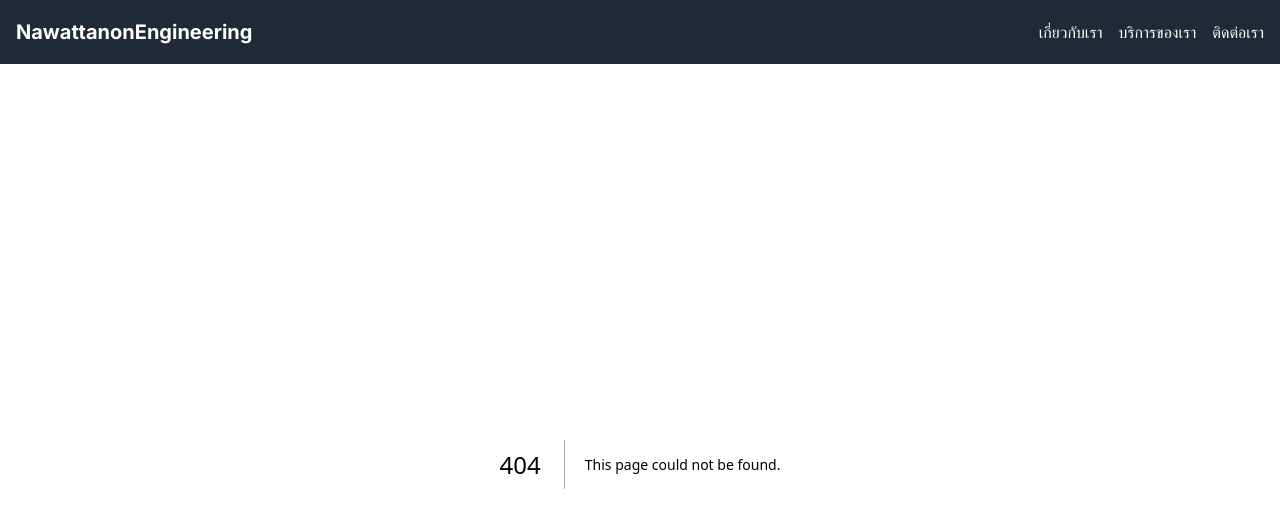
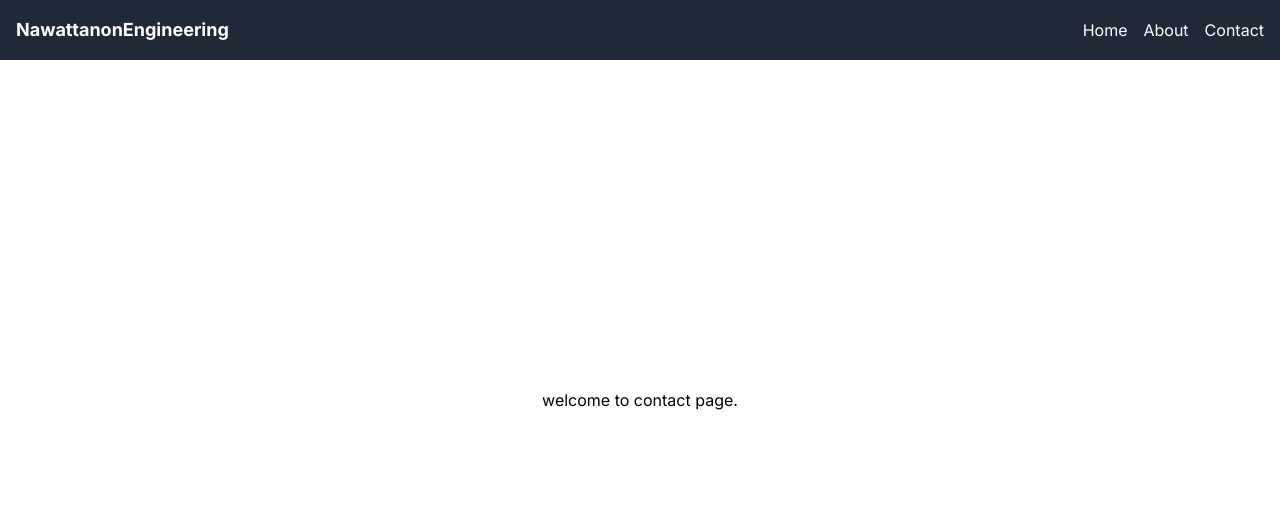
Before and after one commit to nontawit/NawattanonApp, a Next.js app: page /Contact in a window 1280 px wide. Before the commit this address had no page. Shown: the top 528 px of the page. Built offline with nearby package versions, Linux system fonts and the light colour scheme.

Commit message:
add about and contact page

```diff
--- /dev/null
+++ b/src/app/About/page.tsx
@@ -0,0 +1,12 @@
+import React from "react";
+
+
+const page = () => {
+  return (
+    <div>
+      welcome to about page.
+    </div>
+  )
+}
+
+export default page
--- /dev/null
+++ b/src/app/Contact/page.tsx
@@ -0,0 +1,11 @@
+import React from 'react'
+
+const page = () => {
+  return (
+    <div>
+      welcome to contact page.
+    </div>
+  )
+}
+
+export default page
--- a/src/app/layout.tsx
+++ b/src/app/layout.tsx
@@ -2,7 +2,9 @@
 import type { Metadata } from "next";
 import { Inter } from "next/font/google";
 import "./globals.css";
-import Navbar from "../components/nav";
+//import Navbar from "../components/nav";
+import Navbar from "@/components/Navbar2";
+
 
 const inter = Inter({ subsets: ["latin"] });
 
@@ -20,7 +22,7 @@ export default function RootLayout({
     <html lang="en">
 
       <body className={inter.className}>
-        <div style={{ display: 'flex', flexDirection: 'column', minHeight: '50vh'}}>
+        <div style={{ display: 'flex', flexDirection: 'column', minHeight: '100vh'}}>
             <Navbar/>
           <div style={{ flex: 1, display: 'flex', justifyContent: 'center', alignItems: 'center'}}>
             {children}
--- /dev/null
+++ b/src/components/Navbar2.tsx
@@ -0,0 +1,40 @@
+"use client";
+import Link from "next/link";
+import React, { useEffect, useState } from "react";
+
+const Navbar: React.FC = () => {
+    const [isNavVisible, setNavVisible] = useState(true);
+
+    useEffect(() => {
+        let prevScrollPos = window.pageYOffset;
+
+        const handleScroll = () => {
+            const currentScrollPos = window.pageYOffset;
+            setNavVisible(prevScrollPos > currentScrollPos || currentScrollPos < 10);
+            prevScrollPos = currentScrollPos;
+        };
+
+        window.addEventListener('scroll', handleScroll);
+
+        return () => window.removeEventListener('scroll', handleScroll);
+    }, []);
+
+    return(
+        <nav className={`transition-all duration-300 ${isNavVisible ? 'bg-gray-800 p-4' : 'bg-opacity-0'} fixed w-full top-0 z-50`}>
+            <div className=" container mx-auto flex justify-between items-center">
+                <div className="text-white font-bold text-lg">
+                    <Link href="/">
+                        NawattanonEngineering
+                    </Link>
+                </div>
+                <div className=" space-x-4 text-white">
+                    <Link href="/">Home</Link>
+                    <Link href="/About">About</Link>
+                    <Link href="/Contact">Contact</Link>
+                </div>
+            </div>
+        </nav>
+    )
+}
+
+export default Navbar;
```
